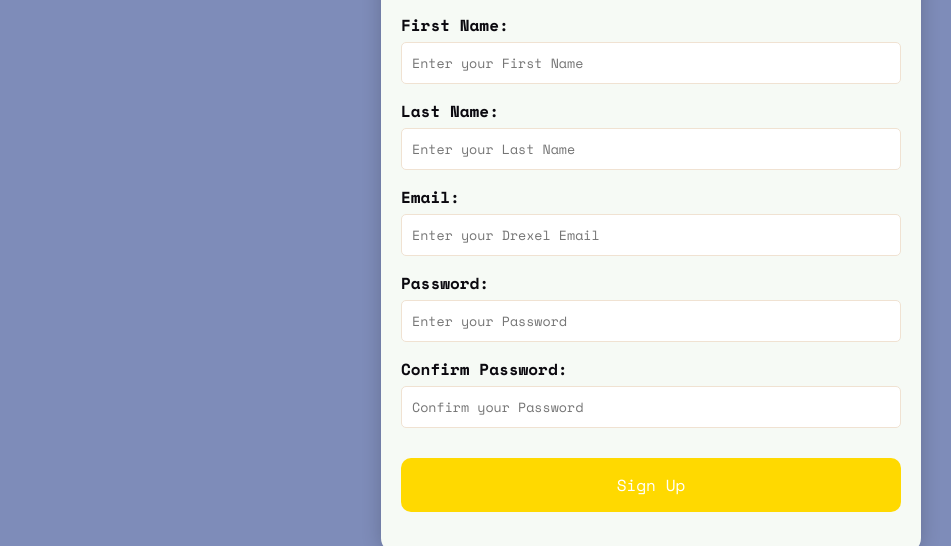
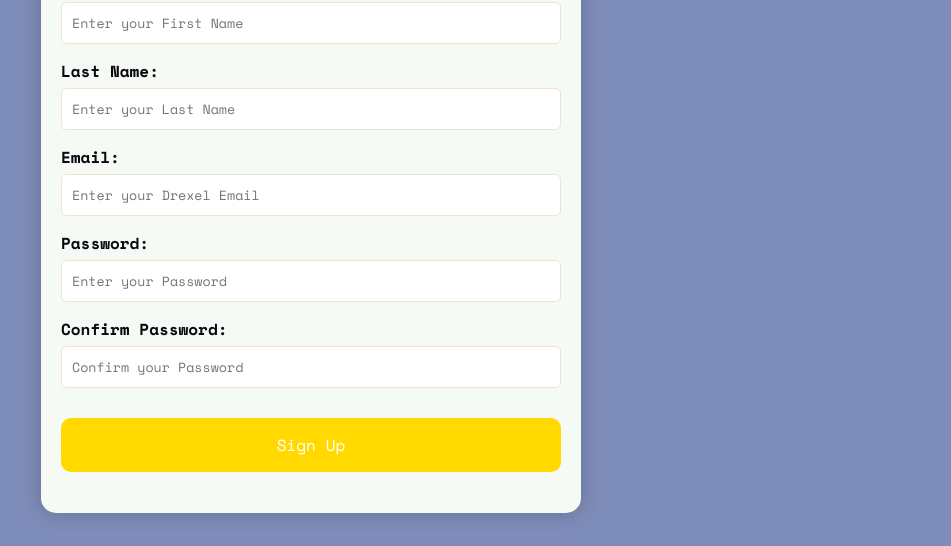
Before and after one commit to mabdulrehman08/dragonsconnect, a plain HTML site: page templates/signup.html in a window 1280 px wide. Shown: the part 254-800 px from the top of the page, without its empty margins (329-1280 px from the left). Drawn offline with nearby package versions, Linux system fonts and the light colour scheme.

Commit message:
fixed the position of sign up bar

```diff
--- a/static/css/signup.css
+++ b/static/css/signup.css
@@ -24,7 +24,7 @@ body {
     box-shadow: 0 0 20px rgba(0, 0, 0, 0.2);
     padding: 10px 20px;
     position: fixed;
-    top: 110px; right: 30px;
+    top: 70px;
     transition: transform 0.2s;
     width: 500px;
     text-align: center;
```
